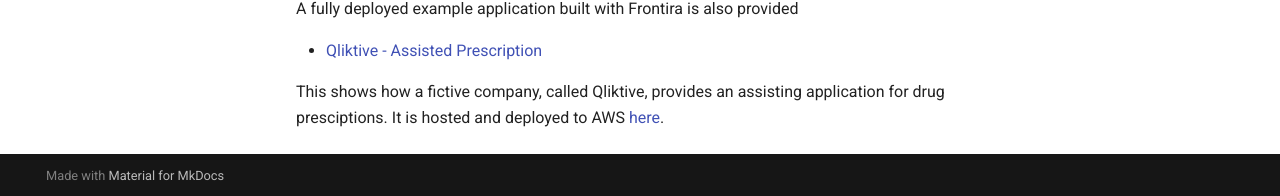
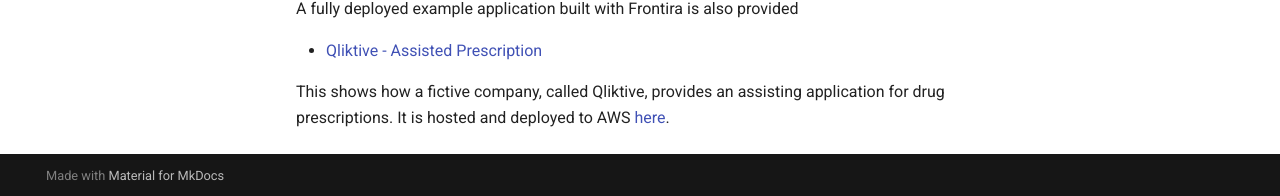
Before and after one commit to qlik-oss/core-website, an MkDocs documentation site: the page built from docs/getting-started.md, in a window 1280 px wide and 900 px high, scrolled down 848 px. Shown: the part 701-897 px from the top of the window. Built offline with MkDocs 1.6.1 and Material for MkDocs 9.7.7, drawn with Linux system fonts in a browser that asks for light colours; old or Windows-style settings are respelled for this version of MkDocs.

Commit message:
Fixed spelling and bad link

```diff
--- a/docs/getting-started.md
+++ b/docs/getting-started.md
@@ -15,7 +15,7 @@
     [enigma.js](https://github.com/qlik-oss/enigma.js/) to communicate with it
 - [Hello Data](./tutorials/hello-data.md) - Loading user data into QIX Engine using
     [halyard.js](https://github.com/qlik-oss/halyard.js)
-- [Hello Visualization](./tutorials/hello-vizualisation.md) - Building a visualization using picasso.js
+- [Hello Visualization](./tutorials/hello-visualization.md) - Building a visualization using picasso.js
 
 Users new to Frontira, QIX Engine, and Qlik products should start here.
 
@@ -53,5 +53,5 @@
 
 - [Qliktive - Assisted Prescription](./use-cases/use-case-custom-analytics/README.md)
 
-This shows how a fictive company, called Qliktive, provides an assisting application for drug presciptions. It is hosted
+This shows how a fictive company, called Qliktive, provides an assisting application for drug prescriptions. It is hosted
 and deployed to AWS [here](https://ca.qliktive.com).
```
